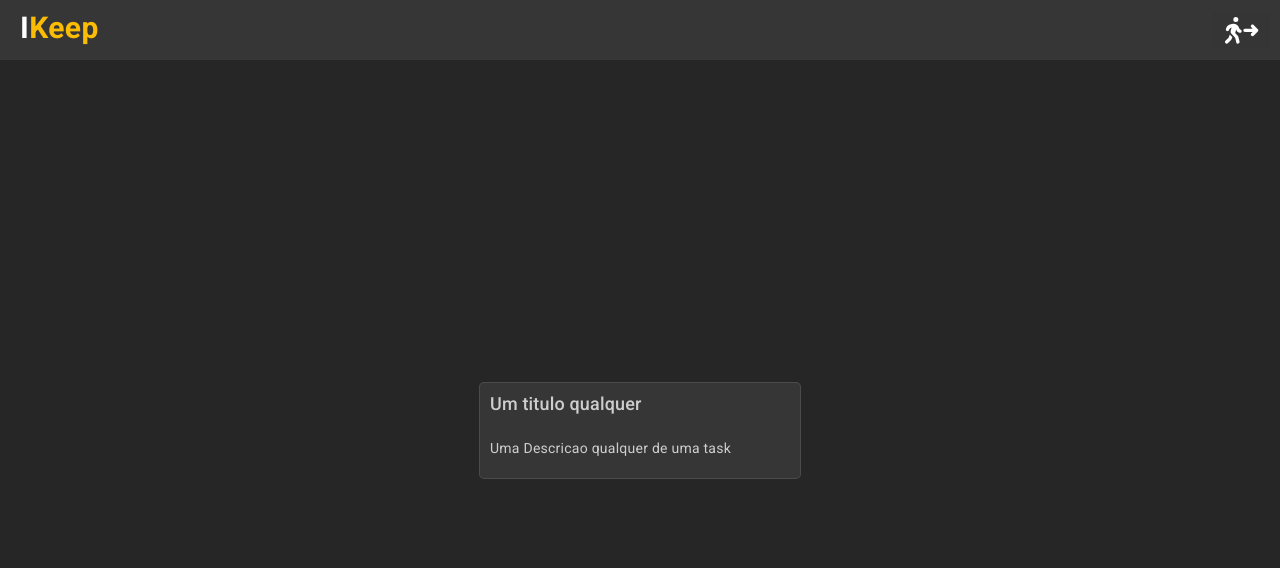
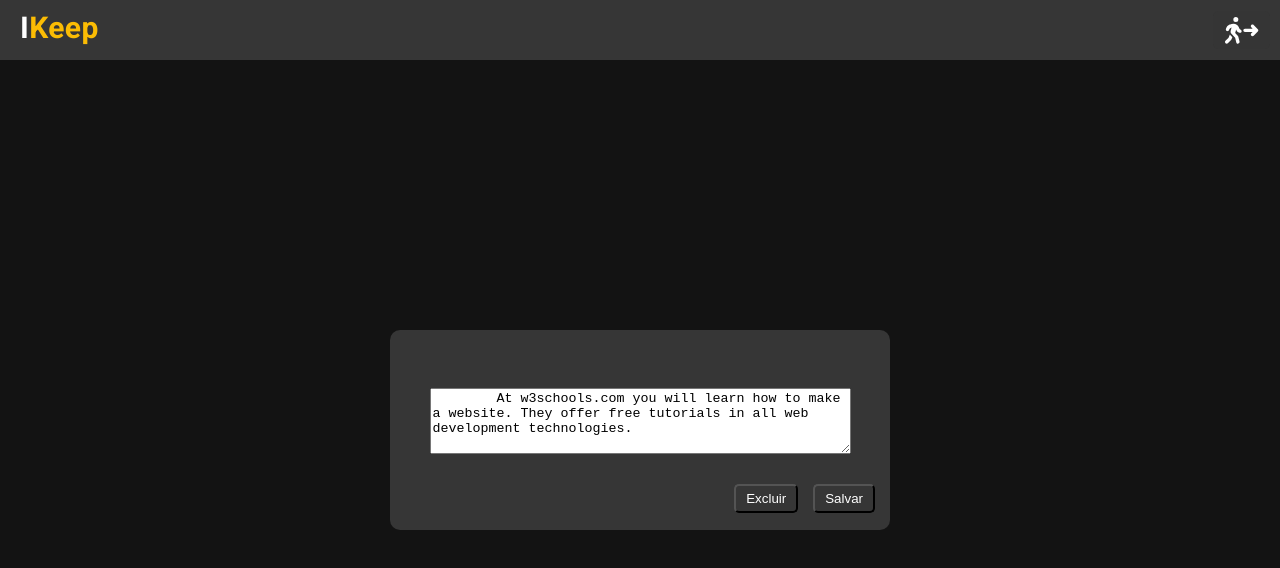
Before and after one commit to Cristiano-woody/i-keep-web, an Angular app: page / in a window 1280 px wide. Shown: the top 568 px of the page. Built offline with nearby package versions, Linux system fonts and the light colour scheme; sample sign-in values are in the browser's storage.

Commit message:
feat: criando pop-up

```diff
--- a/src/app/app-routing.module.ts
+++ b/src/app/app-routing.module.ts
@@ -5,7 +5,6 @@ import { RegisterComponent } from './pages/register/register.component';
 import { HomeComponent } from './pages/home/home.component';
 import { authGuard } from './services/auth/auth.guard';
 import { HeaderPrivateComponent } from './components/header-private/header-private.component';
-import { CardTaskComponent } from './components/card-task/card-task.component';
 
 const routes: Routes = [
   {
@@ -19,7 +18,7 @@ const routes: Routes = [
       },
       {
         path: 'home',
-        component: CardTaskComponent
+        component: HomeComponent
       }
     ]
   },
--- a/src/app/app.module.ts
+++ b/src/app/app.module.ts
@@ -13,6 +13,7 @@ import { HeaderPrivateComponent } from './components/header-private/header-priva
 import { BrowserAnimationsModule } from '@angular/platform-browser/animations';
 import { FontAwesomeModule } from '@fortawesome/angular-fontawesome';
 import { IconsModule } from './icons/icons.module';
+import { PopUpCardComponent } from './components/pop-up-card/pop-up-card.component';
 
 @NgModule({
   declarations: [
@@ -21,7 +22,8 @@ import { IconsModule } from './icons/icons.module';
     RegisterComponent,
     HomeComponent,
     CardTaskComponent,
-    HeaderPrivateComponent
+    HeaderPrivateComponent,
+    PopUpCardComponent
   ],
   imports: [
     BrowserModule,
--- /dev/null
+++ b/src/app/components/pop-up-card/pop-up-card.component.css
@@ -0,0 +1,58 @@
+#container {
+  width: 100vw;
+  height: calc(100vh - 60px);
+  display: flex;
+  align-items: center;
+  justify-content: center;
+  position: relative;
+  background-color: rgba(0, 0, 0, 0.5);
+}
+
+#pop-up {
+  width: 500px;
+  height: 200px;
+  background-color: #363636;
+  border-radius: 10px;
+  display: flex;
+  align-items: center;
+  justify-content: center;
+  flex-direction: column;
+  gap: 30px;
+}
+
+#container-inputs {
+  display: flex;
+  flex-direction: column;
+
+}
+
+#container-button-exit {
+  width: 100%;
+  display: flex;
+  justify-content: right;
+}
+
+#button-exit {
+  background-color: #363636;
+  border: 1px solid rgba(0, 0, 0,);
+  color: #fff;
+  margin-right: 15px;
+  padding: 5px 10px;
+  border-radius: 5px;
+}
+
+#button-exit:hover {
+  cursor: pointer;
+}
+
+.inputs {
+  width: 100%;
+  height: 30px;
+  padding: 5px;
+  border-radius: 5px;
+  border: none;
+  background: none;
+  color: #ffffff;
+  font-weight: 500;
+  font-size: 16px;
+}
--- /dev/null
+++ b/src/app/components/pop-up-card/pop-up-card.component.html
@@ -0,0 +1,15 @@
+<div id="container">
+  <div id="pop-up">
+    <form id="container-inputs">
+      <input type="text" class="inputs">
+      <textarea id="w3review" name="w3review" rows="4" cols="50">
+        At w3schools.com you will learn how to make a website. They offer free tutorials in all web development technologies.
+        </textarea>
+
+    </form>
+    <div id="container-button-exit">
+      <button id="button-exit">Excluir</button>
+      <button id="button-exit">Salvar</button>
+    </div>
+  </div>
+</div>
--- a/src/app/pages/home/home.component.css
+++ b/src/app/pages/home/home.component.css
@@ -8,15 +8,3 @@
   justify-content: center;
   background-color: #262626;
 }
-
-#title-login {
-  color: #FFF;
-  font-family: 'Roboto', sans-serif;
-  font-size: 32px;
-  font-weight: 700;
-  line-height: normal;
-}
-
-#span-keep {
-  color: #FBBC04;
-}
--- a/src/app/pages/home/home.component.html
+++ b/src/app/pages/home/home.component.html
@@ -1,3 +1,3 @@
 <main id="main">
-    <app-card-task [titleTask]="titleTask" [descriptionTask] = 'descriptionTask'></app-card-task>
+    <app-pop-up-card></app-pop-up-card>
 </main>
```
Also changed, not shown: src/app/components/pop-up-card/pop-up-card.component.ts (added, +10 -0 lines), 1 other file (tests, documents, lock files or other folders).
